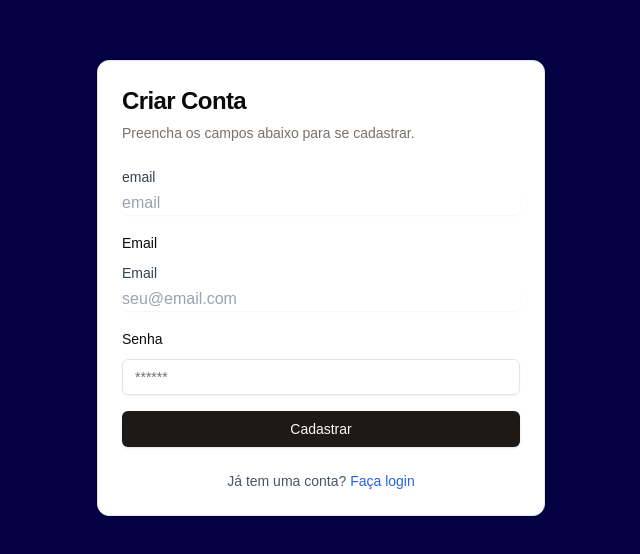
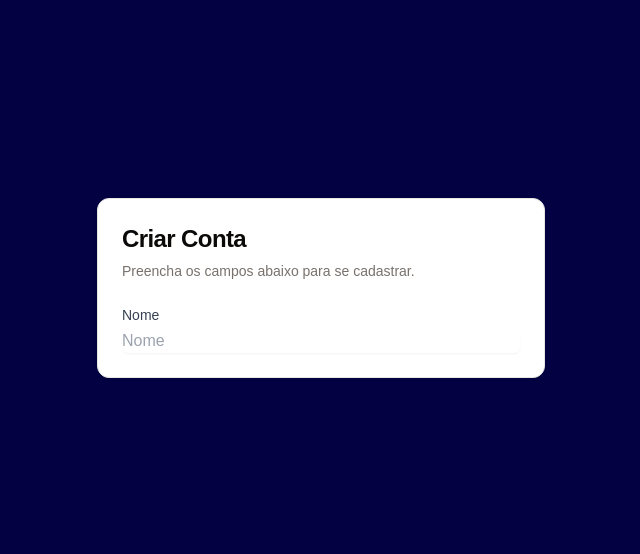
Before and after one commit to THIAGOMORGADO/web-projeto-tobehome, a Next.js app: page /signup in a window 1280 px wide. Shown: the part 112-666 px from the top of the page, without its empty margins (319-959 px from the left). Built offline with nearby package versions, Linux system fonts and the light colour scheme.

Commit message:
reafactor

```diff
--- a/src/app/_components/Input.tsx
+++ b/src/app/_components/Input.tsx
@@ -1,3 +1,4 @@
+/* eslint-disable @typescript-eslint/no-explicit-any */
 import React from "react";
 
 interface TextInputProps {
@@ -5,8 +6,6 @@ interface TextInputProps {
   placeholder?: string;
   type?: string;
   id: string;
-  value: string;
-  onChange: (e: React.ChangeEvent<HTMLInputElement>) => void;
 }
 
 export const TextInput: React.FC<TextInputProps> = ({
@@ -14,8 +13,6 @@ export const TextInput: React.FC<TextInputProps> = ({
   placeholder,
   type = "text",
   id,
-  value,
-  onChange,
 }) => {
   return (
     <div>
@@ -26,8 +23,6 @@ export const TextInput: React.FC<TextInputProps> = ({
         id={id}
         type={type}
         placeholder={placeholder}
-        value={value}
-        onChange={onChange}
         className="mt-1 block w-full border-gray-300 rounded-md shadow-sm focus:ring-blue-500 focus:border-blue-500"
       />
     </div>
--- a/src/app/signup/page.tsx
+++ b/src/app/signup/page.tsx
@@ -1,3 +1,4 @@
+/* eslint-disable @typescript-eslint/no-explicit-any */
 "use client";
 
 import { useState } from "react";
@@ -10,17 +11,11 @@ import {
   CardTitle,
   CardDescription,
   CardContent,
-  CardFooter,
 } from "@/components/ui/card";
 
 import { TextInput as InputComponent } from "../_components/Input";
 
 export default function SignUp() {
-  const [name, setName] = useState("");
-  const [email, setEmail] = useState("");
-  const [password, setPassword] = useState("");
-  const [error, setError] = useState("");
-
   return (
     <div className="flex items-center justify-center min-h-screen bg-[#030142]">
       <Card className="w-full max-w-md">
@@ -34,49 +29,16 @@ export default function SignUp() {
           <form className="space-y-4">
             <div className="space-y-2">
               <InputComponent
-                label="email"
-                placeholder="email"
-                type="mail"
-                id="email"
-                value={email}
-                onChange={(e) => setEmail(e.target.value)}
+                label="Nome"
+                placeholder="Nome"
+                type="name"
+                id="name"
+                value={name}
+                onChange={(e: any) => setName(e.target.value)}
               />
             </div>
-            <div className="space-y-2">
-              <Label htmlFor="email">Email</Label>
-              <InputComponent
-                label="Email"
-                placeholder="seu@email.com"
-                type="email"
-                id="email"
-                value={email}
-                onChange={(e) => setEmail(e.target.value)}
-              />
-            </div>
-            <div className="space-y-2">
-              <Label htmlFor="password">Senha</Label>
-              <Input
-                id="password"
-                type="password"
-                placeholder="******"
-                value={password}
-                onChange={(e) => setPassword(e.target.value)}
-              />
-            </div>
-            {error && <p className="text-red-500 text-sm">{error}</p>}
-            <Button type="submit" className="w-full">
-              Cadastrar
-            </Button>
           </form>
         </CardContent>
-        <CardFooter className="flex justify-center">
-          <p className="text-sm text-gray-600">
-            Já tem uma conta?{" "}
-            <a href="/login" className="text-blue-600 hover:underline">
-              Faça login
-            </a>
-          </p>
-        </CardFooter>
       </Card>
     </div>
   );
```
